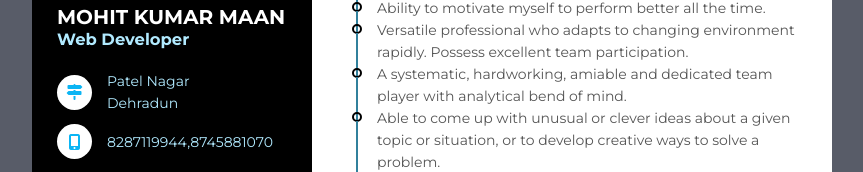
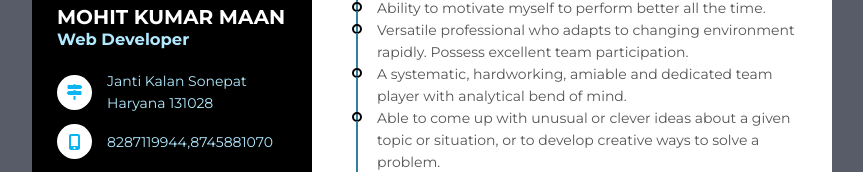
Before and after one commit to Mohit8745/resume.github.io, a plain HTML site: page index.html in a window 1280 px wide. Shown: the part 349-521 px from the top of the page, without its empty margins (208-1071 px from the left). Drawn offline with Linux system fonts and the light colour scheme.

Commit message:
Update index.html

```diff
--- a/index.html
+++ b/index.html
@@ -26,7 +26,7 @@
                <i class="fas fa-map-signs"></i>
              </div>
              <div class="data">
-                Patel Nagar<br /> Dehradun
+                Janti Kalan Sonepat<br /> Haryana 131028
              </div>
            </li>
            <li>
```
